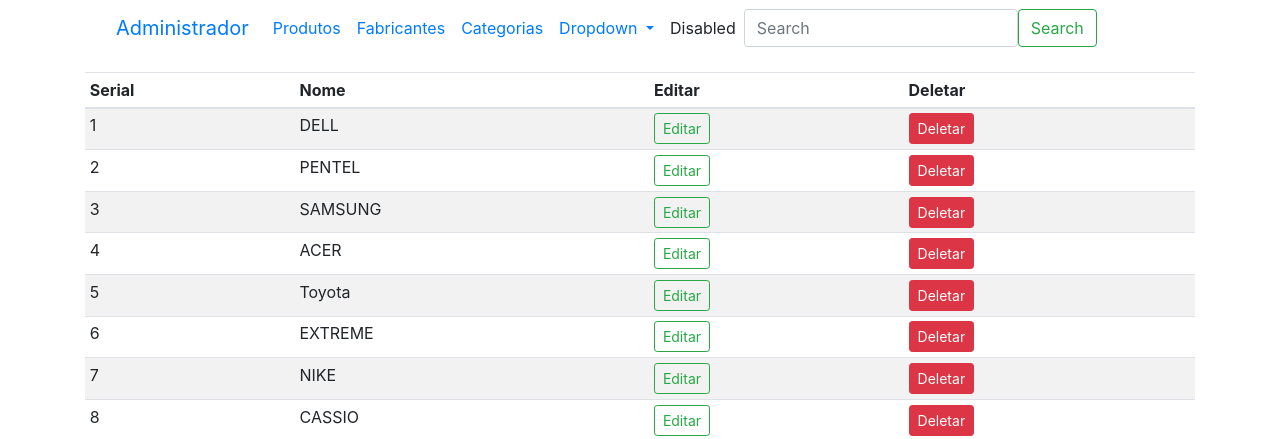
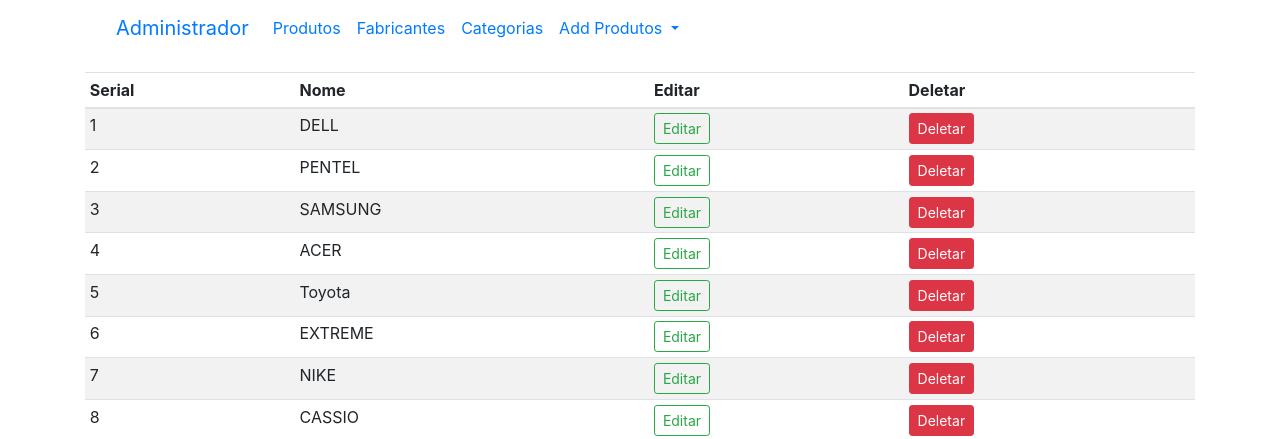
Before and after one commit to joaocorreia01/meu_ecommerce, a Flask app: page /marcas in a window 1280 px wide. Shown: the top 439 px of the page. Run offline with Flask 3, Linux system fonts and the light colour scheme; a user stored in the database is signed in; some libraries are stand-ins or nearby versions.

Commit message:
Ajustando a navbar da pagina de Administrador

```diff
--- a/loja/templates/admin/index.html
+++ b/loja/templates/admin/index.html
@@ -35,6 +35,7 @@
                 </div>
               </li>
             </ul>
+          </div>
         </div>
       </nav>
 </div>
--- a/loja/templates/admin/marca.html
+++ b/loja/templates/admin/marca.html
@@ -4,48 +4,42 @@
 {% block content %}
 
 {% include '_messages.html'%}
+
 <div class="container">
+
   <nav class="navbar navbar-expand-lg bg-body-tertiary">
     <div class="container-fluid">
-          <a class="navbar-brand" href="/admin">Administrador</a>
+        <a class="navbar-brand" href="#">Administrador</a>
         <button class="navbar-toggler" type="button" data-bs-toggle="collapse" data-bs-target="#navbarSupportedContent" aria-controls="navbarSupportedContent" aria-expanded="false" aria-label="Toggle navigation">
             <span class="navbar-toggler-icon"></span>
         </button>
-
-          <div class="collapse navbar-collapse" id="navbarSupportedContent">
-            <ul class="navbar-nav me-auto mb-2 mb-lg-0">
+        <div class="collapse navbar-collapse" id="navbarNavDropdown">
+            <ul class="navbar-nav">
                 <li class="nav-item">
-                <a class="nav-link active" aria-current="page" href="/admin">Produtos</a>
+                    <a class="nav-link" href="{{ url_for('admin') }}">Produtos</a>
                 </li>
                 <li class="nav-item">
-                <a class="nav-link" href="/marcas">Fabricantes</a>
+                    <a class="nav-link" href="{{ url_for('marcas') }}">Fabricantes</a>
                 </li>
                 <li class="nav-item">
-                <a class="nav-link" href="/categoria">Categorias</a>
+                    <a class="nav-link" href="{{ url_for('categoria') }}">Categorias</a>
                 </li>
                 <li class="nav-item dropdown">
-                <a class="nav-link dropdown-toggle" href="#" role="button" data-bs-toggle="dropdown" aria-expanded="false">
-                  Dropdown
+                    <a class="nav-link dropdown-toggle" href="#" id="navbarDropdownMenuLink" role="button" data-bs-toggle="dropdown" aria-haspopup="true" aria-expanded="false">
+                        Add Produtos
                     </a>
-                <ul class="dropdown-menu">
-                  <li><a class="dropdown-item" href="#">Action</a></li>
-                  <li><a class="dropdown-item" href="#">Another action</a></li>
-                  <li><hr class="dropdown-divider"></li>
-                  <li><a class="dropdown-item" href="#">Something else here</a></li>
-                </ul>
-              </li>
-              <li class="nav-item">
-                <a class="nav-link disabled" aria-disabled="true">Disabled</a>
+                    <div class="dropdown-menu" aria-labelledby="navbarDropdownMenuLink">
+                        <a class="dropdown-item" href="{{ url_for('addproduto') }}">Add Produto</a>
+                        <a class="dropdown-item" href="{{ url_for('addmarca') }}">Add Marca</a>
+                        <a class="dropdown-item" href="{{ url_for('addcat') }}">Add Categoria</a>
+                    </div>
                 </li>
             </ul>
-            <form class="d-flex" role="search">
-              <input class="form-control me-2" type="search" placeholder="Search" aria-label="Search">
-              <button class="btn btn-outline-success" type="submit">Search</button>
-            </form>
         </div>
     </div>
   </nav>
 </div>
+
 <div class="container mt-3">
   <table class="table table-sm table-striped">
       <thead>
```
Lines whose indentation alone changed are shown as unchanged.
